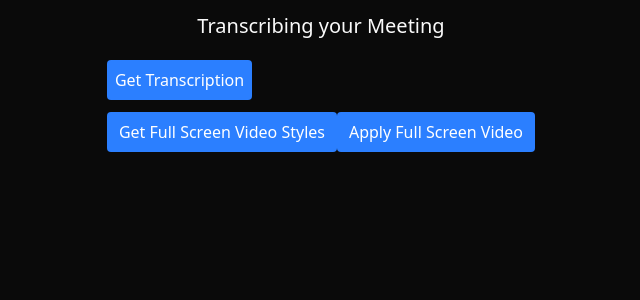
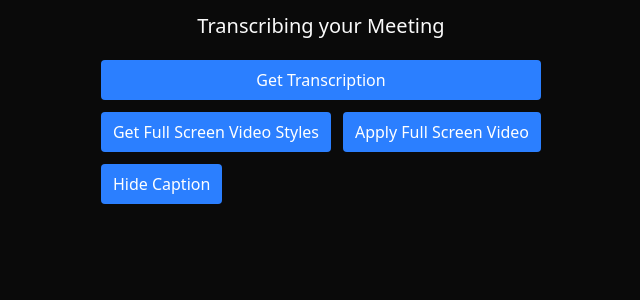
Before and after one commit to pleaobraga/google-meet-captions-downloader, a React (Vite) app: page / in a window 1280 px wide. Shown: the top 300 px of the page, without its empty margins (319-959 px from the left). Built offline with nearby package versions, Linux system fonts and the light colour scheme.

Commit message:
feat: add hide and show captions button

```diff
--- a/src/entries/background.ts
+++ b/src/entries/background.ts
@@ -120,6 +120,60 @@ chrome.runtime.onMessage.addListener((message, _, sendResponse) => {
 
         break
       }
+
+      case 'HIDE_CAPTIONS': {
+        try {
+          await chrome.scripting.executeScript({
+            target: { tabId: currentWindowId! },
+            func: () => {
+              const captionsContainer = document.querySelector<HTMLElement>(
+                '[aria-label="Captions"]'
+              )
+
+              if (!captionsContainer) {
+                throw new Error('Captions container not found')
+              }
+
+              captionsContainer.style.opacity = '0'
+            },
+          })
+
+          sendResponse({ success: true })
+        } catch (error) {
+          const { errorMessage } = errorHandler(error)
+          sendResponse({ error: errorMessage })
+          console.error('Error hiding captions:', errorMessage)
+        }
+
+        break
+      }
+
+      case 'SHOW_CAPTIONS': {
+        try {
+          await chrome.scripting.executeScript({
+            target: { tabId: currentWindowId! },
+            func: () => {
+              const captionsContainer = document.querySelector<HTMLElement>(
+                '[aria-label="Captions"]'
+              )
+
+              if (!captionsContainer) {
+                throw new Error('Captions container not found')
+              }
+
+              captionsContainer.style.opacity = '100'
+            },
+          })
+
+          sendResponse({ success: true })
+        } catch (error) {
+          const { errorMessage } = errorHandler(error)
+          sendResponse({ error: errorMessage })
+          console.error('Error showing captions:', errorMessage)
+        }
+
+        break
+      }
     }
   })()
 
--- a/src/ui/App.tsx
+++ b/src/ui/App.tsx
@@ -5,6 +5,7 @@ import { PulseLoader } from 'react-spinners'
 
 function App() {
   const [isLoading, setIsLoading] = useState(false)
+  const [hideCaption, setHideCaption] = useState(false)
 
   async function getCaptionsTranscript(): Promise<void> {
     setIsLoading(true)
@@ -48,14 +49,44 @@ function App() {
     }
   }
 
+  async function hideCaptions(): Promise<void> {
+    const { error, success } = await chrome.runtime.sendMessage({
+      type: 'HIDE_CAPTIONS',
+    })
+
+    if (error) {
+      toast.error(`Error hiding captions: ${error}`)
+    }
+
+    if (success) {
+      setHideCaption(true)
+      toast.success('Successfully hid captions!')
+    }
+  }
+
+  async function showCaptions(): Promise<void> {
+    const { error, success } = await chrome.runtime.sendMessage({
+      type: 'SHOW_CAPTIONS',
+    })
+
+    if (error) {
+      toast.error(`Error showing captions: ${error}`)
+    }
+
+    if (success) {
+      setHideCaption(false)
+      toast.success('Successfully showed captions!')
+    }
+  }
+
   return (
     <>
       <div className="flex flex-col justify-center items-center gap-5 p-3">
         <h2 className="text-xl">Transcribing your Meeting</h2>
         <div className="flex flex-col gap-3">
-          <div>
+          <div className="flex gap-3">
             <button
-              className={`bg-blue-500 text-white py-2 px-2 rounded ${isLoading ? 'opacity-50 cursor-not-allowed' : ''}`}
+              className={`w-full bg-blue-500 text-white py-2 px-2 rounded ${isLoading ? 'opacity-50 cursor-not-allowed' : ''}`}
               onClick={getCaptionsTranscript}
               disabled={isLoading}
             >
@@ -66,7 +97,7 @@ function App() {
               )}
             </button>
           </div>
-          <div>
+          <div className="flex gap-3">
             <button
               className={`bg-blue-500 text-white py-2 px-3 rounded`}
               onClick={getFullVideoScreenStyles}
@@ -80,6 +111,23 @@ function App() {
               Apply Full Screen Video
             </button>
           </div>
+          <div className="flex gap-3">
+            {hideCaption ? (
+              <button
+                className={`bg-blue-500 text-white py-2 px-3 rounded`}
+                onClick={showCaptions}
+              >
+                Show Caption
+              </button>
+            ) : (
+              <button
+                className={`bg-blue-500 text-white py-2 px-3 rounded`}
+                onClick={hideCaptions}
+              >
+                Hide Caption
+              </button>
+            )}
+          </div>
         </div>
       </div>
       <Toaster position="top-right" duration={2000} />
```
